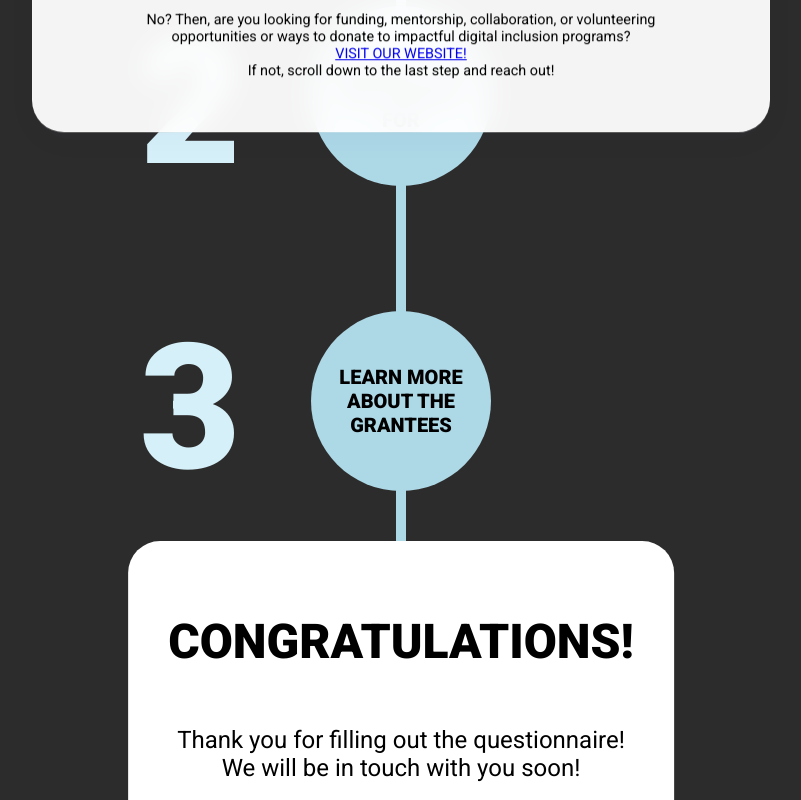
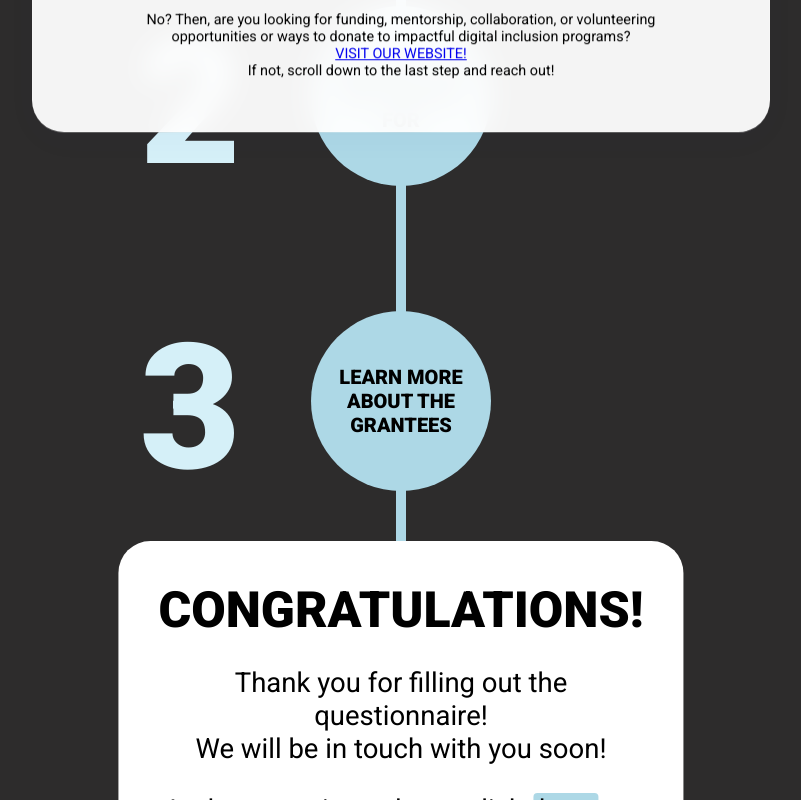
Before and after one commit to CS-SG-Studio/San-Jose-MOTI, a React (Create React App) app in the folder san-jose-digital/: page /congratulations in a window 1280 px wide. Both pictures are taken after a click on the element "LEARN MORE ABOUT THE GRANTEES". Shown: the part 580-1380 px from the top of the page, without its empty margins (239-1040 px from the left). Built offline with nearby package versions, Linux system fonts and the light colour scheme.

Commit message:
congrats dynamic changes

```diff
--- a/san-jose-digital/src/screens/Step3Congrats/CongratulationStyles.css
+++ b/san-jose-digital/src/screens/Step3Congrats/CongratulationStyles.css
@@ -10,15 +10,29 @@
   border-radius: 2rem;
 }
 
+.congrats-title {
+  font-size: min(7vw, 50px);
+  margin: 0;
+}
+
+.congrats-detail {
+  font-size: 0.55em;
+  font-weight: normal;
+}
+
 .link {
   text-decoration: inherit;
   color: inherit;
-  background-color: #9fd2e1;
+  background-color: lightblue;
   border: none;
-  color: rgb(0, 0, 0);
   margin-left: 10px;
   margin-right: 10px;
   text-align: center;
-  text-decoration: none;
   border-radius: 4px;
+  padding-right: 6px;
+  padding-left: 6px;
 }
+
+.link:hover{
+  background-color: rgb(186, 224, 236);
+}
--- a/san-jose-digital/src/screens/Step3Congrats/Congratulations.js
+++ b/san-jose-digital/src/screens/Step3Congrats/Congratulations.js
@@ -1,22 +1,29 @@
 import React from "react";
-import './CongratulationStyles.css'
+import "./CongratulationStyles.css";
 
 function Congratulations() {
   return (
     <div className="congrats-page-styling">
-      <h1 style={{ fontSize: "3rem" }}>
+      <h1 className="congrats-title">
         CONGRATULATIONS!
-      </h1>
-      <p style={{ fontSize: "1.5rem" }}>
+        <p className="congrats-detail">
           Thank you for filling out the questionnaire!
           <br />
           We will be in touch with you soon!
         </p>
-      <p style={{ fontSize: "1.5rem" }}>
+        <p className="congrats-detail">
           In the meantime, please click
-        <a href="https://www.sjdigitalinclusion.org/grantees" rel="noreferrer" target="_blank" className="link"> here </a>
+          <a
+            href="https://www.sjdigitalinclusion.org/grantees"
+            rel="noreferrer"
+            target="_blank"
+            className="link"
+          >
+            here
+          </a>
           to see the full list of our grantees!
         </p>
+      </h1>
     </div>
   );
 }
```
Lines whose indentation alone changed are shown as unchanged.
